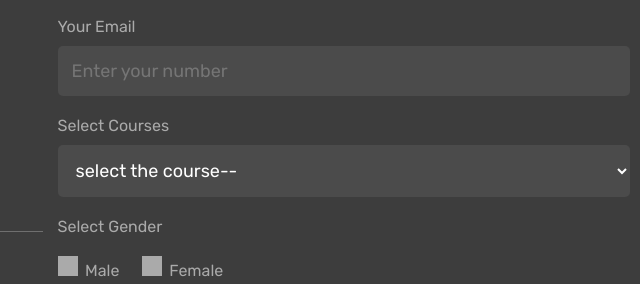
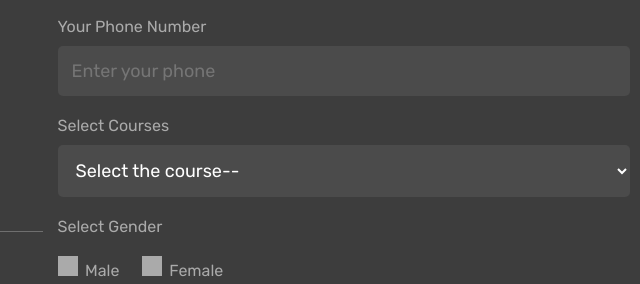
Before and after one commit to ahmedHamedMohammed/Online-Courses-website, a plain HTML site: page index.html in a window 1280 px wide. Shown: the part 3717-4001 px from the top of the page, 590-1230 px from the left. Drawn offline with nearby package versions, Linux system fonts and the light colour scheme.

Commit message:
Update index.html

```diff
--- a/index.html
+++ b/index.html
@@ -360,12 +360,12 @@
                 <input type="text" required placeholder="Enter your full name" maxlength="50" name="name" class="box">
                 <span>your email</span>
                 <input type="email" required placeholder="Enter your email" maxlength="50" name="email" class="box">
-                <span>your email</span>
-                <input type="number" required placeholder="Enter your number" max="99999999999" main="0" name="number"
-                    class="box" onkeypress="if(this.value.length == 10); return false;">
+                <span>your phone number</span>
+                <input type="phone" required placeholder="Enter your phone" maxlength="11" name="number" class="box"
+                    onkeypress="if(this.value.length == 10); return false;">
                 <span>Select courses</span>
                 <select name="courses" class="box" required>
-                    <option value="" disabled selected>select the course--</option>
+                    <option value="" disabled selected>Select the course--</option>
                     <option value="Web Development">web development--</option>
                     <option value="Mobile development">Mobile development--</option>
                     <option value="Data Science">Data Science--</option>
```
